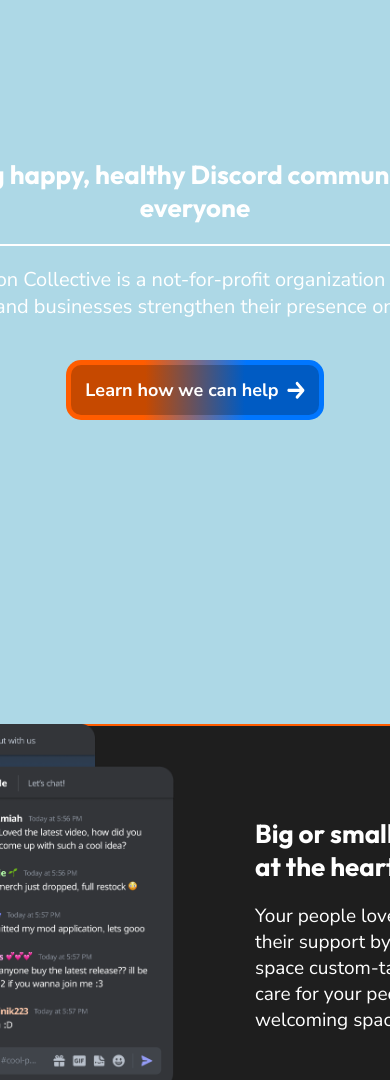
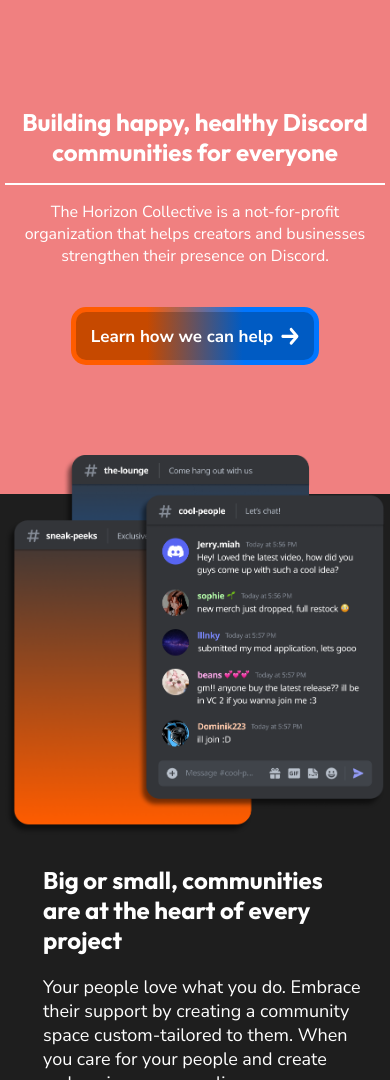
Before and after one commit to luciniv/Hozcol, a plain HTML site: page index.html in a window 390 px wide. Shown: the part 81-1161 px from the top of the page. Drawn offline with Linux system fonts and the light colour scheme; a web font is replaced by a local one.

Commit message:
General updates

```diff
--- a/index.html
+++ b/index.html
@@ -27,6 +27,15 @@
                 <li><a class="nunito-sans-extrabold text-color" href="#process">Our Process</a></li>
                 <li><a href="pages/contact.html"><span class="contact-button nunito-sans-extrabold text-color">Contact us</span></a></li>
             </ul>
+            <div class="fc nav-menu">
+                <img id="menu_button" src="assets/menu.svg" width="40" height="40" class="menu-button"/>
+                <div id="menu" class="fcol menu vis">
+                    <a class="fc nunito-sans-extrabold text-color nav-color" href="pages/about.html">About us</a>
+                    <a class="fc nunito-sans-extrabold text-color nav-color" href="pages/contact.html">Consulting</a>
+                    <a class="fc nunito-sans-extrabold text-color nav-color" href="#process">Our Process</a>
+                </div>
+                <a href="pages/contact.html"><span class="contact-button nunito-sans-extrabold text-color">Contact us</span></a>
+            </div>
         </nav>
         <div class="fcol block-1">
             <span class="outfit-bold text-color tc heading-1">Building happy, healthy Discord communities for everyone</span>
@@ -229,5 +238,6 @@
             </div>
             <span class="nunito-sans-regular text-color">Made with ❤️ in PA</span>
         </div>
+        <script src="scripts/main.js"></script>
     </body>
   </div>
--- a/scripts/main.js
+++ b/scripts/main.js
@@ -0,0 +1,5 @@
+document.getElementById("menu_button").addEventListener("click", ShowMenu);
+
+function ShowMenu() {
+    document.getElementById("menu").classList.toggle("vis");
+}
--- a/styles/style.css
+++ b/styles/style.css
@@ -1,5 +1,6 @@
 html {
 	scroll-behavior: smooth;
+    overflow-x: hidden;
 }
 
 @media screen and (prefers-reduced-motion: reduce) {
@@ -112,6 +113,32 @@ body {
     padding: 1.2rem 1.2rem;
 }
 
+.nav-menu {
+    position: relative;
+    display: none;
+    gap: 1.5rem;
+}
+
+.nav-menu a{text-decoration: none;}
+
+.menu-button:hover {cursor: pointer;}
+
+.menu {
+    position: absolute;
+    top: 55px;
+    z-index: 2;
+    overflow: hidden;
+}
+
+.menu a {
+    width: 170px;
+    height: 60px;
+}
+
+.menu a:hover {background: #0076FF;}
+
+.vis {display: none;}
+
 .contact-button {
     padding: 0.3rem 0.4rem 0.3rem 0.4rem;
     border: 5px solid transparent;
@@ -163,7 +190,7 @@ body {
 
 .spacer-1 {
     width: 100vw;
-    height: 60px;
+    height: 10px;
 }
 
 /* BLOCK 2 start ----------------------------------------*/
@@ -171,7 +198,7 @@ body {
     max-height: 575px;
     min-height: 400px;
     width: 100vw;
-    gap: 5rem;
+    gap: 80px;
 
     border-top: 75px solid rgba(0, 0, 0, 0);
     border-bottom: 75px solid rgba(0, 0, 0, 0);
@@ -202,25 +229,25 @@ body {
     z-index: 1;
     max-width: 572px;
     max-height: 575px;
-    min-width: 400px;
-    min-height: 400px;
-    margin-left: 1rem;
+    min-width: 380px;
+    min-height: 380px;
+    margin-left: 2rem;
 }
 
 .block-2-text {
     align-items: start;
-    margin-right: 1rem;
+    margin-right: 2rem;
 }
 
 .heading-2 {
     padding-bottom: 20px;
     max-width: 520px;
-    min-width: 360px;
+    min-width: 320px;
 }
 
 .body-text-2 {
     max-width: 530px;
-    min-width: 360px;
+    min-width: 320px;
 }
 
 /* BLOCK 3 start ----------------------------------------*/
@@ -234,7 +261,12 @@ body {
     width: 450px;
 }
 
-.block-3-icons {gap: 14px;}
+.block-3-icons {
+    display: grid;
+    grid-template-columns: 200px 1px 200px 1px 200px 1px 200px 1px 200px;
+    column-gap: 1rem;
+    row-gap: 2rem;
+}
 
 .divider-3 {
     border-left: 1px solid;
@@ -944,8 +976,117 @@ body {
     body {
       background-color: lightblue;
     }
-
     .outfit-bold {
         font-size: 26px;
     }
+    .heading-1 {
+        font-size: 44px;
+    }
+    .body-text-1 {
+        font-size: 20px;
+    }
+    .block-2 {
+        gap: 30px;
+    }
+    .divider-3 {
+        display: none;
+    }
+    .block-3-icons {
+        grid-template-columns: 200px 200px 200px 200px;
+    }
   }
+
+@media only screen and (max-width: 910px) {
+    body {
+        background-color: lightgreen;
+    }
+    .outfit-bold {
+        font-size: 24px;
+    }
+    .nunito-sans-regular {
+        font-size: 18px;
+    }
+    .hind-vadodara-bold {
+        font-size: 30px;
+    }
+    .block-1 {
+        height: 600px;
+    }
+    .heading-1 {
+        padding-top: 2rem;
+        width: 440px;
+        font-size: 30px;
+    }
+    .divider {
+        width: 500px;
+    }
+    .spacer-1 {
+        height: 0px;
+    }
+    .block-2::before {
+        border-top: transparent;
+    }
+    .block-2::after {
+        border-top: transparent;
+    }
+    .block-3-icons {
+        grid-template-columns: 200px 200px 200px;
+    }
+}
+
+@media only screen and (max-width: 800px) {
+    body {
+        background-color: lightcoral;
+      }
+    .outfit-bold {
+        font-size: 24px;
+    }
+    .nunito-sans-regular {
+        font-size: 18px;
+    }
+    .nunito-sans-extrabold {
+        font-size: 17px;
+    }
+    .nav-links {
+        display: none;
+    }
+    .nav-menu {
+        display: flex;
+    }
+    .block-1 {
+        height: 500px;
+    }
+    .heading-1 {
+        padding-top: 4rem;
+        padding-bottom: 1rem;
+        width: 360px;
+    }
+    .divider {
+        width: 380px;
+    }
+    .body-text-1 {
+        padding-top: 1rem;
+        width: 360px;
+        font-size: 16px;
+    }
+    .block-2 {
+        flex-direction: column;
+        min-height: 800px;
+    }
+    .block-2-image {
+        margin: 0;
+    }
+    .block-2-text {
+        margin-left: 3rem;
+        padding-bottom: 4rem;
+    }
+    .heading-2, .body-text-2 {
+        min-width: 320px;
+    }
+    .block-3 {
+        margin-top: 5rem;
+    }
+    .block-3-icons {
+        grid-template-columns: 200px 200px;
+    }
+}
```
Also changed, not shown: pages/about.html (+1 -0 lines), pages/contact.html (+1 -0 lines), pages/success.html (+1 -0 lines), assets/menu.svg (added).
